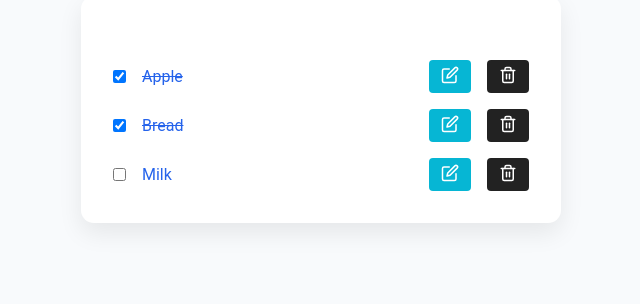
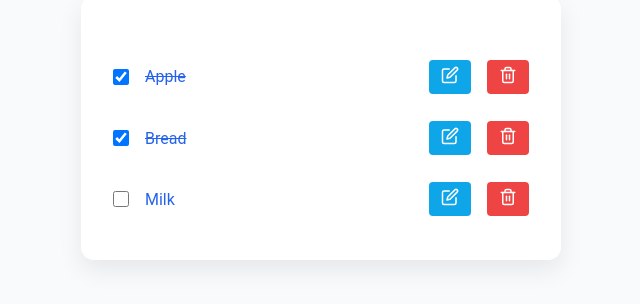
Before and after one commit to sumoondev/CRUD-React, a React (Vite) app: page / in a window 1280 px wide. Shown: the part 132-436 px from the top of the page, without its empty margins (319-959 px from the left). Built offline with nearby package versions, Linux system fonts and the light colour scheme.

Commit message:
feat: ADD Delete Feature

```diff
--- a/package.json
+++ b/package.json
@@ -12,7 +12,8 @@
   "dependencies": {
     "react": "^19.2.0",
     "react-dom": "^19.2.0",
-    "react-icons": "^5.5.0"
+    "react-icons": "^5.5.0",
+    "react-toastify": "^11.0.5"
   },
   "devDependencies": {
     "@eslint/js": "^9.39.1",
--- a/src/App.css
+++ b/src/App.css
@@ -8,3 +8,7 @@
     position: relative;
     box-shadow: 0 10px 25px rgba(0, 0, 0, 0.08);
 }
+
+.Toastify__toast {
+    text-transform: capitalize;
+}
--- a/src/App.jsx
+++ b/src/App.jsx
@@ -1,6 +1,8 @@
 import Items from "./components/Items";
 import { groceryItems } from "./data/data";
 import { useState } from "react";
+import { ToastContainer, toast } from "react-toastify";
+import "react-toastify/dist/ReactToastify.css";
 import "./App.css";
 
 const App = () => {
@@ -16,9 +18,20 @@ const App = () => {
         setItems(newItems);
     };
 
+    const removeItem = (itemId) => {
+        const newItems = items.filter((item) => item.id !== itemId);
+        setItems(newItems);
+        toast.success("item deleted");
+    };
+
     return (
         <section className="section-center">
-      <Items items={items} editCompleted={editCompleted} />
+            <ToastContainer position="top-center" />
+            <Items
+                items={items}
+                editCompleted={editCompleted}
+                removeItem={removeItem}
+            />
         </section>
     );
 };
--- a/src/components/Items.jsx
+++ b/src/components/Items.jsx
@@ -1,12 +1,17 @@
 import SingleItem from "./SingleItem";
 import "./Items.css";
 
-const Items = ({ items, editCompleted }) => {
+const Items = ({ items, editCompleted, removeItem }) => {
   return (
     <div className="items">
       {items.map((item) => {
         return (
-          <SingleItem key={item.id} item={item} editCompleted={editCompleted} />
+          <SingleItem
+            key={item.id}
+            item={item}
+            editCompleted={editCompleted}
+            removeItem={removeItem}
+          />
         );
       })}
     </div>
--- a/src/components/SingleItem.css
+++ b/src/components/SingleItem.css
@@ -2,27 +2,54 @@
     display: grid;
     grid-template-columns: auto 1fr auto auto;
     column-gap: 1rem;
+    padding-bottom: 0.7rem;
     align-items: center;
+}
+
+.single-item p {
+    text-transform: capitalize;
+}
+
+.single-item input[type="checkbox"] {
+    cursor: pointer;
+    width: 1rem;
+    height: 1rem;
 }
 
 .single-item .btn {
     cursor: pointer;
     color: #fff;
-    background: #06b6d4;
+    background: #0ea5e9;
     border: transparent;
     border-radius: 0.25rem;
     padding: 0.375rem 0.75rem;
-    font-size: 0.75rem;
+    font-size: 1rem;
+    transition: 0.2s;
 }
 
 .single-item .btn:hover {
-    background: #0e7490;
+    background: #0284c7;
+    transform: scale(1.05);
 }
 
 .single-item .remove-btn {
-    background: #222;
+    background: #ef4444;
 }
 
 .single-item .remove-btn:hover {
-    background: #900e0e;
+    background: #dc2626;
 }
+
+.add-btn {
+    cursor: pointer;
+    color: #fff;
+    background: #64748b;
+    border: transparent;
+    border-radius: 0.25rem;
+    padding: 0.375rem 0.75rem;
+    font-size: 1rem;
+}
+
+.add-btn:hover {
+    background-color: #4a5668;
+}
--- a/src/components/SingleItem.jsx
+++ b/src/components/SingleItem.jsx
@@ -1,7 +1,7 @@
 import { FiEdit, FiTrash2 } from "react-icons/fi";
 import "./SingleItem.css";
 
-const SingleItem = ({ item, editCompleted }) => {
+const SingleItem = ({ item, editCompleted, removeItem }) => {
     return (
         <div className="single-item">
             <input
@@ -25,7 +25,7 @@ const SingleItem = ({ item, editCompleted }) => {
             <button
                 className="btn icon-btn remove-btn"
                 type="button"
-                onClick={() => null}
+                onClick={() => removeItem(item.id)}
             >
                 <FiTrash2 size={18} />
             </button>
```
Also changed, not shown: 1 other file (tests, documents, lock files or other folders). Lines whose indentation alone changed are shown as unchanged.
